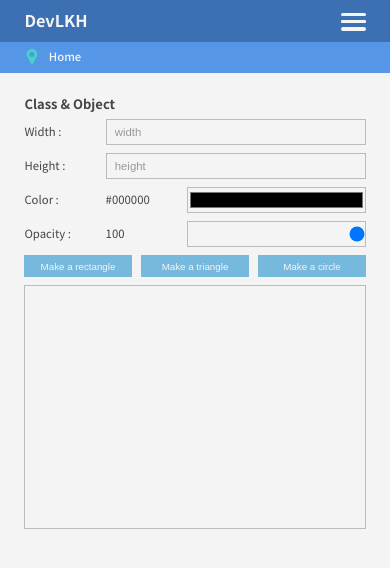
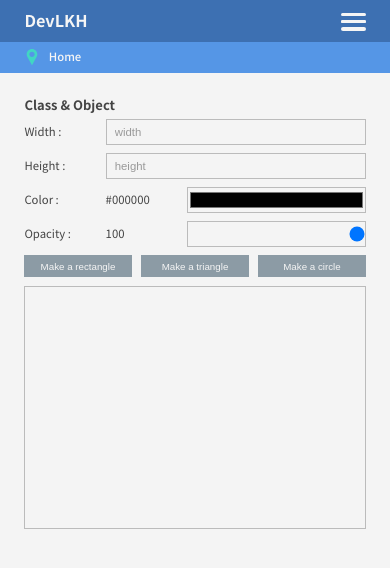
Before and after one commit to devlkhkr/rctprtc, a React (Create React App) app: page /shapeMaker in a window 390 px wide. Shown: the top 568 px of the page. Built offline with nearby package versions, Linux system fonts and the light colour scheme.

Commit message:
mobile shape test

```diff
--- a/src/components/Menu.js
+++ b/src/components/Menu.js
@@ -30,12 +30,12 @@ class Menu extends Component {
                         <li><NavLink exact to="/" activeClassName="on" onClick={this.currentChange} title="Home">Home</NavLink></li>
                         <li><NavLink exact to="/about" activeClassName="on" onClick={this.currentChange} title="About">About</NavLink></li>
                         <li><NavLink exact to="/career" activeClassName="on" onClick={this.currentChange} title="Career">Carrer</NavLink></li>
+                        <li><NavLink to="/shapeMaker" activeClassName="on" onClick={this.currentChange} title="Shape Maker">ShapeMaker</NavLink></li>
+                        <li><NavLink to="/users" activeClassName="on" onClick={this.currentChange} title="Users">Users</NavLink></li>
                         {/* <li><NavLink to="/posts" activeClassName="on" onClick={this.currentChange} title="Post">Post</NavLink></li> */}
                         {/* <li><NavLink to="/tools" activeClassName="on" onClick={this.currentChange} title="Tools">Tools</NavLink></li> */}
                         {/* <li><NavLink to="/sql" activeClassName="on" onClick={this.currentChange} title="SQLTest">SQLTest</NavLink></li> */}
                         {/* <li><NavLink to="/bind" activeClassName="on" onClick={this.currentChange} title="BindTest">BindTest</NavLink></li> */}
-                        <li><NavLink to="/shapeMaker" activeClassName="on" onClick={this.currentChange} title="Shape Maker">ShapeMaker</NavLink></li>
-                        <li><NavLink to="/users" activeClassName="on" onClick={this.currentChange} title="Users">Users</NavLink></li>
                     </ul>
                 </div>
             </div>
--- a/src/css/index.css
+++ b/src/css/index.css
@@ -50,11 +50,14 @@ html #root {
   width: 100%;
   height: 100%;
   overflow: auto;
-  padding-top: 2.60417rem;
+  padding-top: 4.6875rem;
   background-color: #f4f4f4;
 }
 
 h2 {
+  position: fixed;
+  top: 2.60417rem;
+  left: 0;
   display: inline-block;
   width: 100%;
   height: 2.08333rem;
@@ -78,7 +81,7 @@ button {
 }
 
 button.btn_color_01 {
-  background: #77b8dd;
+  background: #8c9ba5;
   color: #f5f5f5;
 }
 
--- a/src/css/index.scss
+++ b/src/css/index.scss
@@ -48,12 +48,15 @@ html{
         width: 100%;
         height: 100%;
         overflow: auto;
-        padding-top: px(50);
+        padding-top: px(90);
         background-color: #f4f4f4;
     }
 }
 
 h2{
+    position: fixed;
+    top: px(50);
+    left: 0;
     display: inline-block;
     width: 100%;
     height: px(40);
@@ -75,7 +78,7 @@ button{
     font-size: px(14);
     cursor: pointer;
     &.btn_color_01{
-        background: rgb(119, 184, 221);
+        background: $color1;
         color: #f5f5f5;
     }
 }
--- a/src/pages/shapeMaker.js
+++ b/src/pages/shapeMaker.js
@@ -36,6 +36,7 @@ class ClassTest extends Component{
         this.makeACircle = this.makeACircle.bind(this)
         this.tooltipOn = this.tooltipOn.bind(this)
         this.shapeFocus = this.shapeFocus.bind(this)
+
         this.state = {
             color: "#000000",
             opacity: 100,
@@ -134,15 +135,27 @@ class ClassTest extends Component{
 
         const mouseDownHandler = function(e){
             //mousedown
-
             var currentLeft = parseInt(window.getComputedStyle(e.target).getPropertyValue("left").replace("px",""));
             var currentTop = parseInt(window.getComputedStyle(e.target).getPropertyValue("top").replace("px",""))
+
+            if(e.type == "touchstart"){
+                pos = {
+                    left: currentLeft,
+                    top: currentTop,
+                    x: e.changedTouches[0].clientX,
+                    y: e.changedTouches[0].clientY,
+                }
+            }
+            else if(e.type == "mousedown"){
                 pos = {
                     left: currentLeft,
                     top: currentTop,
                     x: e.clientX,
                     y: e.clientY,
                 }
+            }
+
+
             document.addEventListener("mousemove", mouseMoveHandler)
             document.addEventListener("touchmove", mouseMoveHandler)
             document.addEventListener("mouseup", mouseUpHandler)
@@ -150,13 +163,17 @@ class ClassTest extends Component{
         }
 
         const mouseMoveHandler = function(e){
+
+            var eventClientX = e.type == "touchmove" ? e.changedTouches[0].clientX : e.clientX;
+            var eventClientY = e.type == "touchmove" ? e.changedTouches[0].clientY : e.clientY;
+
             //mousemove
-
-            const dx = e.clientX - pos.x
-            const dy = e.clientY - pos.y
+            const dx = eventClientX - pos.x
+            const dy = eventClientY - pos.y
 
             eventTarget.style.left = (pos.left + dx) + "px";
             eventTarget.style.top = (pos.top + dy) + "px";
+
         }
 
         const mouseUpHandler = function() {
```
Also changed, not shown: 1 other file (tests, documents, lock files or other folders). Lines whose indentation alone changed are shown as unchanged.
